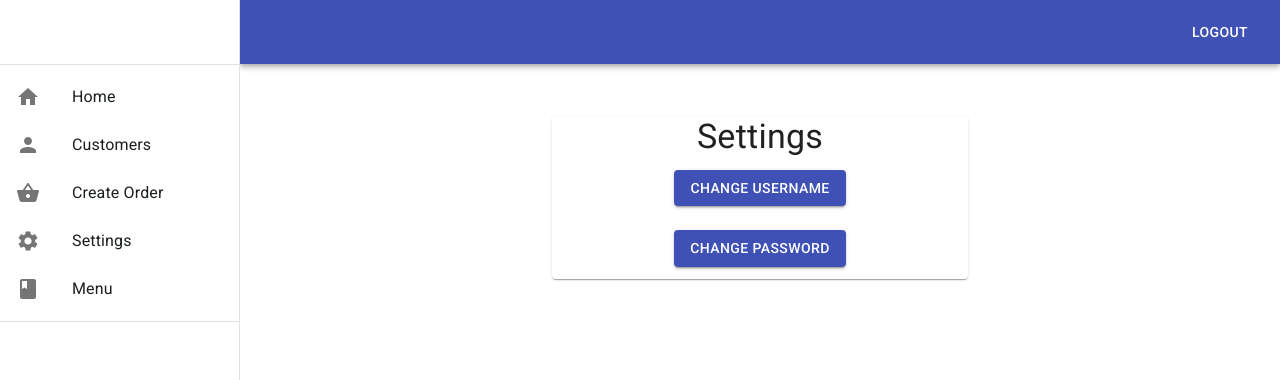
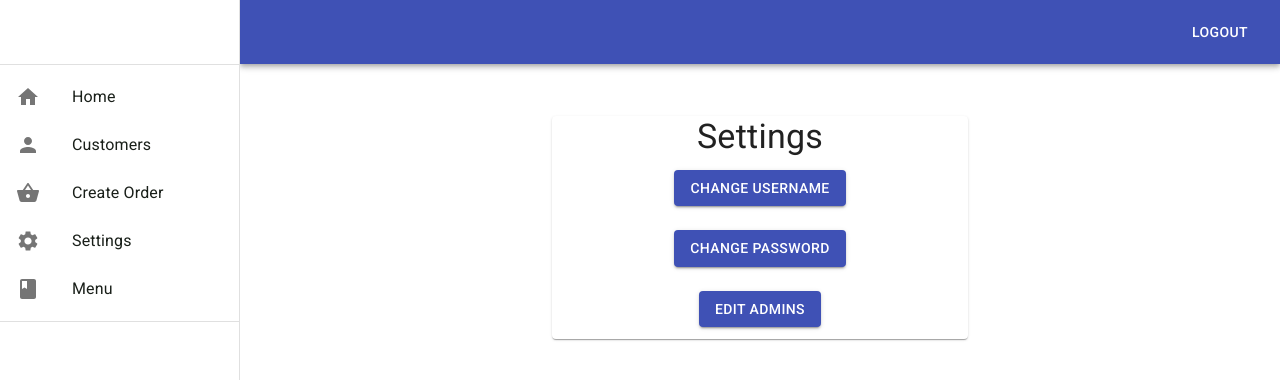
Before and after one commit to jrjs1996/Delivery, a React (Create React App) app in the folder client/: page /admin/settings in a window 1280 px wide. Shown: the top 380 px of the page. Built offline with nearby package versions, Linux system fonts and the light colour scheme; no server answers; sample sign-in values are in the browser's storage; a web font is replaced by a local one.

Commit message:
Refactored settings menu to have settings menu items.

```diff
--- a/client/src/Components/Admin/Settings/Settings.js
+++ b/client/src/Components/Admin/Settings/Settings.js
@@ -1,5 +1,5 @@
 import React, { useState } from 'react';
-import SettingsMenu from './SettingsMenu';
+import SettingsMenu from './SettingsMenu/SettingsMenu';
 import ChangeUsername from './ChangeUsername';
 import ChangePassword from './ChangePassword';
 
--- a/client/src/Components/Admin/Settings/SettingsMenu.js
+++ b/client/src/Components/Admin/Settings/SettingsMenu/SettingsMenu.js
@@ -4,9 +4,10 @@ import Typography from '@material-ui/core/Typography';
 import Grid from '@material-ui/core/Grid';
 import Button from '@material-ui/core/Button';
 import PropTypes from 'prop-types';
+import SettingsMenuItem from './SettingsMenuItem';
 
 export default function SettingsMenu(props) {
-  const { onChangeUsername, onChangePassword } = props;
+  const { onChangeUsername, onChangePassword, onEditAdmins } = props;
   return (
     <Paper style={{
       marginTop: '5%',
@@ -20,12 +21,9 @@ export default function SettingsMenu(props) {
           Settings
       </Typography>
       <Grid container spacing={3}>
-        <Grid item xs={12}>
-          <Button variant="contained" color="primary" onClick={onChangeUsername}>Change Username</Button>
-        </Grid>
-        <Grid item xs={12}>
-          <Button variant="contained" color="primary" onClick={onChangePassword}>Change Password</Button>
-        </Grid>
+        <SettingsMenuItem onClick={onChangeUsername} text="Change Username" />
+        <SettingsMenuItem onClick={onChangePassword} text="Change Password" />
+        <SettingsMenuItem onClick={onEditAdmins} text="Edit Admins" />
       </Grid>
     </Paper>
   );
@@ -34,4 +32,5 @@ export default function SettingsMenu(props) {
 SettingsMenu.propTypes = {
   onChangeUsername: PropTypes.func.isRequired,
   onChangePassword: PropTypes.func.isRequired,
+  onEditAdmins: PropTypes.func.isRequired,
 };
--- /dev/null
+++ b/client/src/Components/Admin/Settings/SettingsMenu/SettingsMenuItem.js
@@ -0,0 +1,16 @@
+import React from 'react';
+import PropTypes from 'prop-types';
+import { Grid, Button } from '@material-ui/core';
+
+export default function SettingsMenuItem({ onClick, text }) {
+  return (
+    <Grid item xs={12}>
+      <Button variant="contained" color="primary" onClick={onClick}>{text}</Button>
+    </Grid>
+  );
+}
+
+SettingsMenuItem.propTypes = {
+  onClick: PropTypes.func.isRequired,
+  text: PropTypes.string.isRequired,
+};
```
